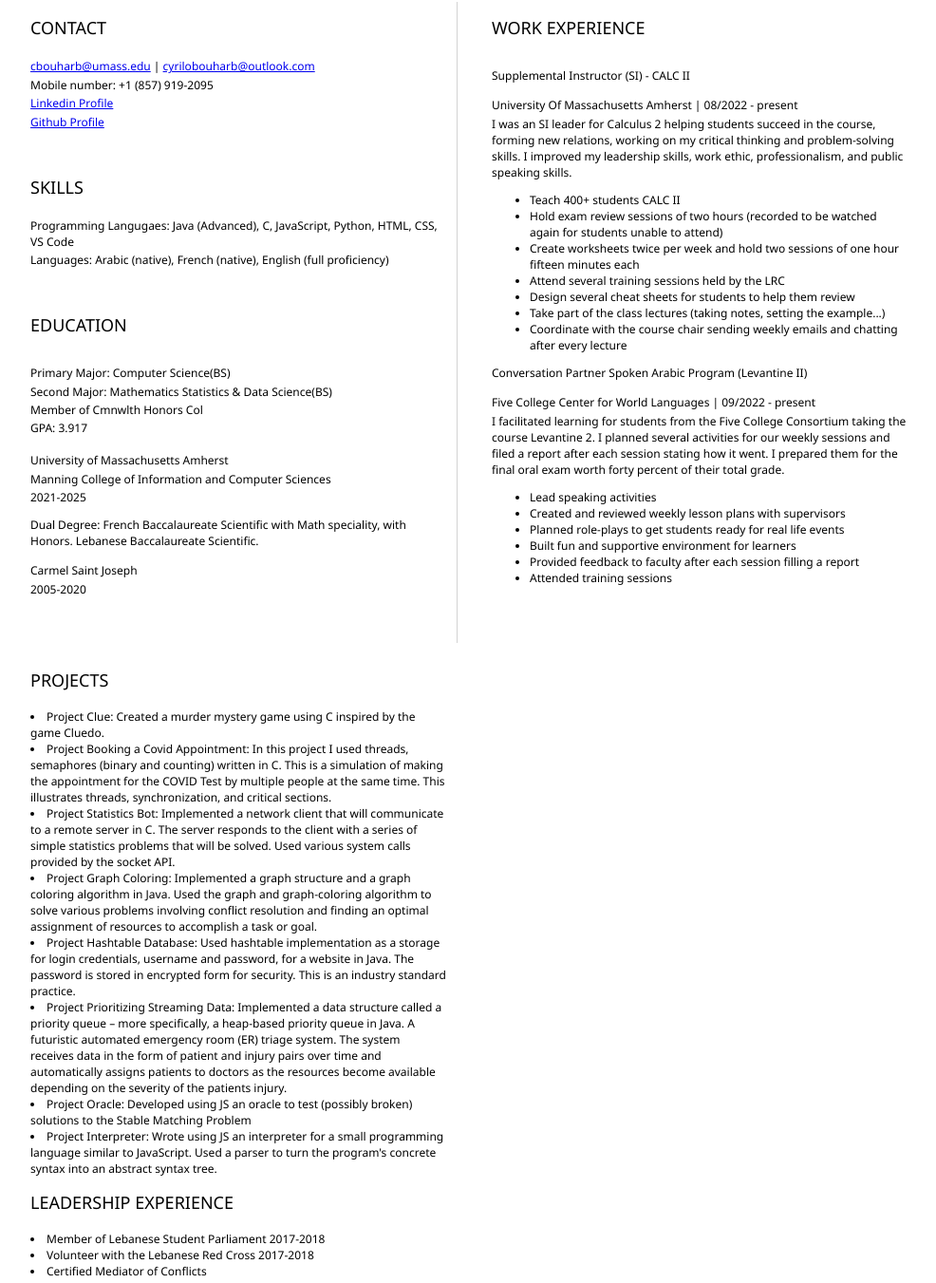
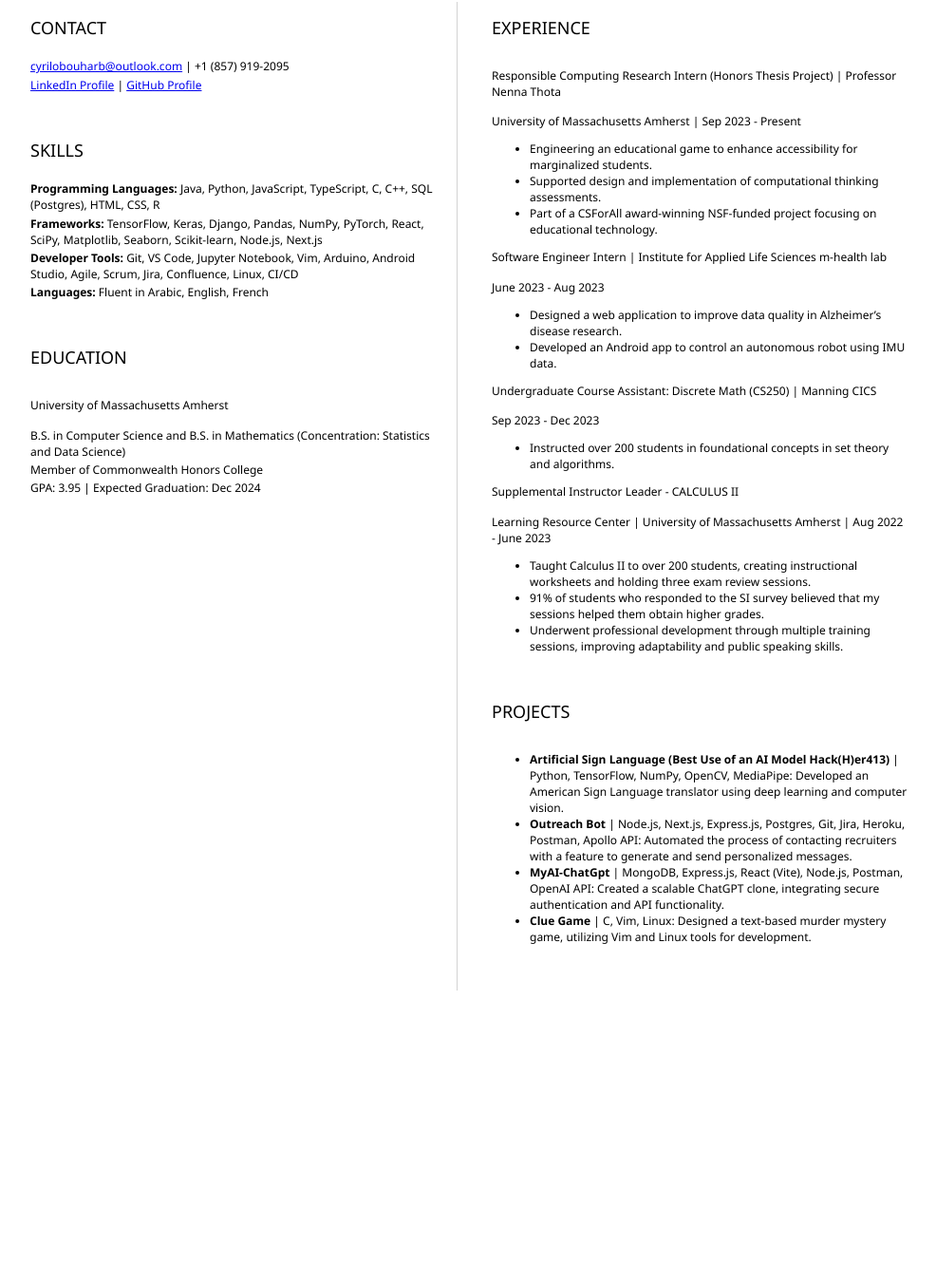
Before and after one commit to cyrilbouharb/resume, a plain HTML site: page index.html in a window 1280 px wide. Shown: the part 192-1543 px from the top of the page at 95% size, without its empty margins (152-1138 px from the left). After the commit the page ends 1235 px from the top, so only its background shows below. Drawn offline with Linux system fonts and the light colour scheme.

Commit message:
updated content

```diff
--- a/index.html
+++ b/index.html
@@ -5,142 +5,78 @@
     </head>
     <body class="light-theme">
         <header id="header">
-		<!-- resume header with your name and title -->
             <h1>Cyril Bou-Harb - he/him</h1>
             <hr>
-				Computer Science (BS) || Mathematics (BS)
+            <strong>Computer Science (BS) & Mathematics (BS) - Honors College</strong>
             <hr>
         </header>
         <main>
             <article id="mainLeft">
                 <section>
                     <h2>CONTACT</h2>
-					<!-- contact info including social media -->
                     <p>
-                        <a href="cbouharb@umass.edu&nbsp">cbouharb@umass.edu</a>
-                        |
-                        <a href="cyrilobouharb@outlook.com">cyrilobouharb@outlook.com</a>
+                        <a href="mailto:cyrilobouharb@outlook.com">cyrilobouharb@outlook.com</a> | +1 (857) 919-2095
                     </p>
                     <p>
-                        Mobile number: +1 (857) 919-2095
+                        <a href="https://www.linkedin.com/in/cyril-bou-harb-9996a6279/">LinkedIn Profile</a> | <a href="https://github.com/cyrilbouharb">GitHub Profile</a>
                     </p>
-                    <!-- add linkedin link and GitHub in the future!!!!!!-->
-                    <p> <a href="https://www.linkedin.com/in/cyril-bou-harb-9996a6279/">Linkedin Profile</a> </p>
-                    <p> <a href="https://github.com/cyrilbouharb">Github Profile</a> </p>
                 </section>
                 <section>
                     <h2>SKILLS</h2>
-					<!-- your skills -- (!!!INDICATE PROFICIENCY LEVEL)-->
-                    <p> Programming Langugaes: Java (Advanced), C, JavaScript, Python, HTML, CSS, VS Code</p>
-                    <p>Languages: Arabic (native), French (native), English (full proficiency)</p>
+                    <p><strong>Programming Languages:</strong> Java, Python, JavaScript, TypeScript, C, C++, SQL (Postgres), HTML, CSS, R</p>
+                    <p><strong>Frameworks:</strong> TensorFlow, Keras, Django, Pandas, NumPy, PyTorch, React, SciPy, Matplotlib, Seaborn, Scikit-learn, Node.js, Next.js</p>
+                    <p><strong>Developer Tools:</strong> Git, VS Code, Jupyter Notebook, Vim, Arduino, Android Studio, Agile, Scrum, Jira, Confluence, Linux, CI/CD</p>
+                    <p><strong>Languages:</strong> Fluent in Arabic, English, French</p>
                 </section>
                 <section>
                     <h2>EDUCATION</h2>
-					<!-- your education !!!!PUT ONLINE CERTIFICATES IF I DO IN FUTURE IMPORTANT-->
-                    <h3><p>Primary Major: Computer Science(BS)</p>
-						<p>Second Major: Mathematics Statistics & Data Science(BS)</p>
-						<p>Member of Cmnwlth Honors Col</p>
-						<p>GPA: 3.917</p>
-					</h3>
-	<p>
-	    University of Massachusetts Amherst
-	</p>
-    <p>Manning College of Information and Computer Sciences</p>
-	<p>
-		2021-2025
-	</p>
-    <h3>Dual Degree: French Baccalaureate Scientific with Math speciality, with Honors.
-        Lebanese Baccalaureate Scientific.
-        </h3>
-	<p>
-	    Carmel Saint Joseph
-	</p>
-	<p>
-		2005-2020
-	</p>
+                    <h3>University of Massachusetts Amherst</h3>
+                    <p>B.S. in Computer Science and B.S. in Mathematics (Concentration: Statistics and Data Science)</p>
+                    <p>Member of Commonwealth Honors College</p>
+                    <p>GPA: 3.95 | Expected Graduation: Dec 2024</p>
                 </section>
             </article>
             <article id="mainRight">
                 <section>
-					<h2>WORK EXPERIENCE</h2>
-					<!-- your work experience club involvment, volunteer experiencem, hackathon!!!!-->
-                    <h3>Supplemental Instructor (SI) - CALC II</h3>
-    <p>
-		University Of Massachusetts Amherst  | 08/2022 - present
-    </p>
-    <p>
-		I was an SI leader for Calculus 2 helping students succeed in the course, forming new relations, working on my critical thinking and problem-solving skills. I improved my leadership skills, work ethic, professionalism, and public speaking skills.
-
-
-    </p>
+                    <h2>EXPERIENCE</h2>
+                    <h3>Responsible Computing Research Intern (Honors Thesis Project) | Professor Nenna Thota</h3>
+                    <p>University of Massachusetts Amherst | Sep 2023 - Present</p>
                     <ul>
-		<li>Teach 400+ students CALC II  </li>
-        <li>Hold exam review sessions of two hours (recorded to be watched again for students unable to attend)</li>
-		<li>Create worksheets twice per week and hold two sessions of one hour fifteen minutes each</li>
-		<li>Attend several training sessions held by the LRC</li>
-		<li>Design several cheat sheets for students to help them review</li>
-		<li>Take part of the class lectures (taking notes, setting the example...)</li>
-		<li>Coordinate with the course chair sending weekly emails and chatting after every lecture</li>
+                        <li>Engineering an educational game to enhance accessibility for marginalized students.</li>
+                        <li>Supported design and implementation of computational thinking assessments.</li>
+                        <li>Part of a CSForAll award-winning NSF-funded project focusing on educational technology.</li>
                     </ul>
-    <h3>Conversation Partner Spoken Arabic Program (Levantine II)</h3>
-    <p>
-		Five College Center for World Languages  | 09/2022 - present
-    </p>
-    <p>
-		I facilitated learning for students from the Five College Consortium taking the course Levantine 2. I planned several activities for our weekly sessions and filed a report after each session stating how
-		it went. I prepared them for the final oral exam worth forty percent of their total grade.
-    </p>
+                    <h3>Software Engineer Intern | Institute for Applied Life Sciences m-health lab</h3>
+                    <p>June 2023 - Aug 2023</p>
                     <ul>
-		<li>Lead speaking activities</li>
-		<li>Created and reviewed weekly lesson plans with supervisors</li>
-		<li>Planned role-plays to get students ready for real life events</li>
-		<li>Built fun and supportive environment for learners</li>
-        <li>Provided feedback to faculty after each session filling a report</li>
-		<li>Attended training sessions</li>
+                        <li>Designed a web application to improve data quality in Alzheimer’s disease research.</li>
+                        <li>Developed an Android app to control an autonomous robot using IMU data.</li>
+                    </ul>
+                    <h3>Undergraduate Course Assistant: Discrete Math (CS250) | Manning CICS</h3>
+                    <p>Sep 2023 - Dec 2023</p>
+                    <ul>
+                        <li>Instructed over 200 students in foundational concepts in set theory and algorithms.</li>
+                    </ul>
+					<h3>Supplemental Instructor Leader - CALCULUS II</h3>
+                    <p>Learning Resource Center | University of Massachusetts Amherst | Aug 2022 - June 2023</p>
+                    <ul>
+                        <li>Taught Calculus II to over 200 students, creating instructional worksheets and holding three exam review sessions.</li>
+                        <li>91% of students who responded to the SI survey believed that my sessions helped them obtain higher grades.</li>
+                        <li>Underwent professional development through multiple training sessions, improving adaptability and public speaking skills.</li>
                     </ul>
                 </section>
-            </p>
-        </section>
-    </article>
-    <article id="mainRight">
                 <section>
                     <h2>PROJECTS</h2>
-            <!-- your work experience club involvment, volunteer experiencem, hackathon!!!!-->
-		<li>Project Clue: Created a murder mystery game using C inspired by the game Cluedo.</li>
-		<li> Project Booking a Covid Appointment: In this project I used threads, semaphores (binary and
-			counting) written in C. This is a simulation of making the appointment for the COVID Test by multiple
-			people at the same time. This illustrates threads, synchronization, and critical sections.</li>
-        <li>Project Statistics Bot: Implemented a network client that will communicate to a remote server in C.
-			The server responds to the client with a series of simple statistics problems that will be solved. Used
-			various system calls provided by the socket API.
-			</li>
-		<li>Project Graph Coloring: Implemented a graph structure and a graph coloring algorithm in Java. Used the
-			graph and graph-coloring algorithm to solve various problems involving conflict resolution and finding
-			an optimal assignment of resources to accomplish a task or goal.
-			</li>
-		<li>Project Hashtable Database: Used hashtable implementation as a storage for login credentials,
-			username and password, for a website in Java. The password is stored in encrypted form for security.
-			This is an industry standard practice.
-			</li>
-		<li>Project Prioritizing Streaming Data: Implemented a data structure called a priority queue – more
-			specifically, a heap-based priority queue in Java. A futuristic automated emergency room (ER) triage
-			system. The system receives data in the form of patient and injury pairs over time and automatically
-			assigns patients to doctors as the resources become available depending on the severity of the
-			patients injury.</li>
-		<li>Project Oracle: Developed using JS an oracle to test (possibly broken) solutions to the Stable
-			Matching Problem</li>
-		<li>Project Interpreter: Wrote using JS an interpreter for a small programming language similar to JavaScript.
-			 Used a parser to turn the program's concrete syntax into an abstract syntax tree.</li>
-            <h2>LEADERSHIP EXPERIENCE</h2>
-            <!-- your work experience club involvment, volunteer experiencem, hackathon!!!!-->
-		<li>Member of Lebanese Student Parliament 2017-2018</li>
-		<li>Volunteer with the Lebanese Red Cross 2017-2018</li>
-        <li>Certified Mediator of Conflicts</li>
-
+                    <ul>
+                        <li><strong>Artificial Sign Language (Best Use of an AI Model Hack(H)er413)</strong> | Python, TensorFlow, NumPy, OpenCV, MediaPipe: Developed an American Sign Language translator using deep learning and computer vision.</li>
+                        <li><strong>Outreach Bot</strong> | Node.js, Next.js, Express.js, Postgres, Git, Jira, Heroku, Postman, Apollo API: Automated the process of contacting recruiters with a feature to generate and send personalized messages.</li>
+                        <li><strong>MyAI-ChatGpt</strong> | MongoDB, Express.js, React (Vite), Node.js, Postman, OpenAI API: Created a scalable ChatGPT clone, integrating secure authentication and API functionality.</li>
+                        <li><strong>Clue Game</strong> | C, Vim, Linux: Designed a text-based murder mystery game, utilizing Vim and Linux tools for development.</li>
+                    </ul>
+                </section>
             </article>
         </main>
         <button class="btn">Switch to Dark Mode</button>
         <script src="app.js"></script>
     </body>
-
 </html>
```
Lines whose indentation alone changed are shown as unchanged.
